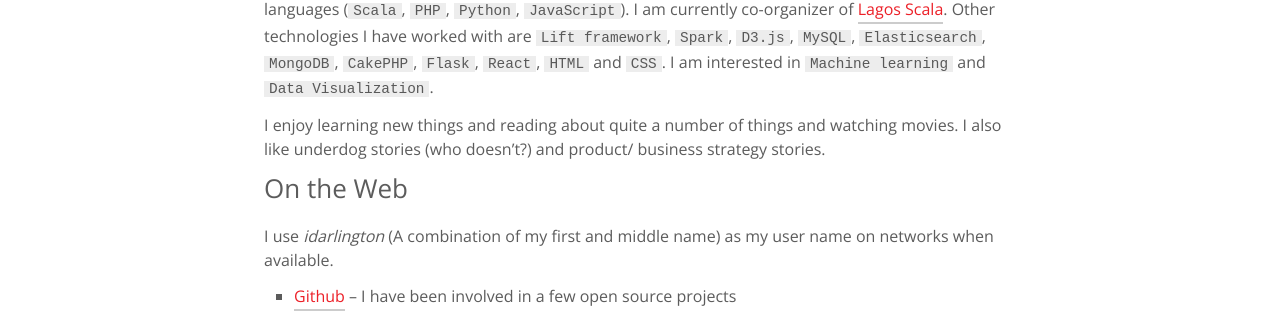
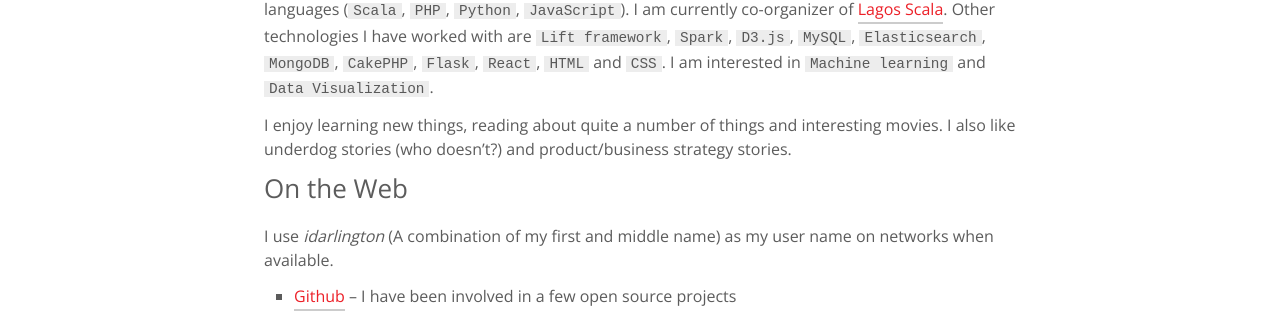
Before and after one commit to idarlington/idarlington.github.io, a Jekyll site: the page built from about.md, in a window 1280 px wide. Shown: the part 627-940 px from the top of the page. Built offline with Jekyll 4.4.1, drawn with Linux system fonts in a browser that asks for light colours.

Commit message:
Update about.md

```diff
--- a/about.md
+++ b/about.md
@@ -16,7 +16,7 @@ My name is **Ikenna Darlington Ogbajie**, Ikenna means the *father's strength* i
 
 I am a full stack software developer with experience in DevOps and currently program with different languages (`Scala`, `PHP`, `Python`, `JavaScript`). I am currently co-organizer of [Lagos Scala](https://twitter.com/lagosscala). Other technologies I have worked with are `Lift framework`, `Spark`, `D3.js`, `MySQL`, `Elasticsearch`, `MongoDB`, `CakePHP`, `Flask`, `React`, `HTML` and `CSS`. I am interested in `Machine learning` and `Data Visualization`.
 
-I enjoy learning new things and reading about quite a number of things and watching movies. I also like underdog stories (who doesn't?) and product/ business strategy stories.
+I enjoy learning new things, reading about quite a number of things and interesting movies. I also like underdog stories (who doesn't?) and product/business strategy stories.
 
 ## On the Web
 I use *idarlington* (A combination of my first and middle name) as my user name on networks when available.
```
